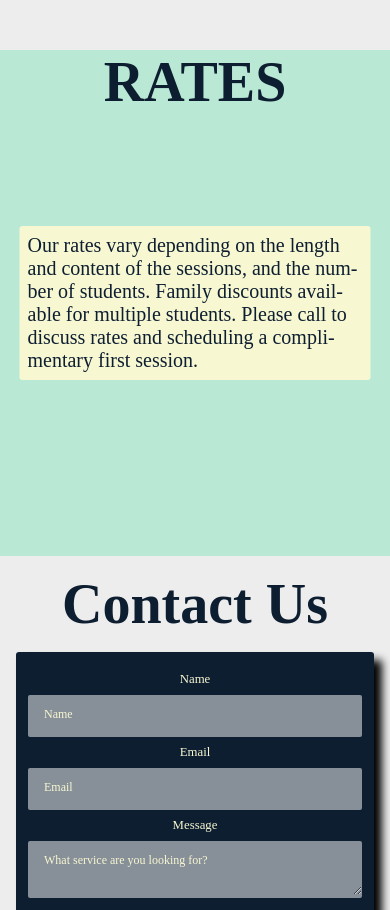
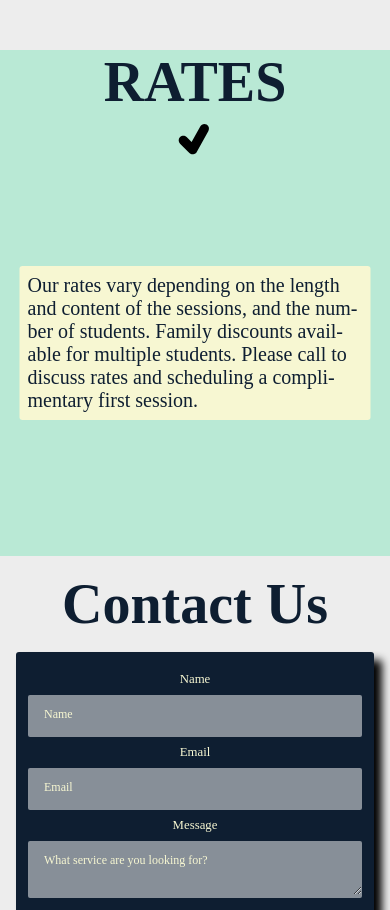
Before and after one commit to NateMail/greatexpectationsmoc, a React (Create React App) app: page / in a window 390 px wide. Shown: the part 7331-8241 px from the top of the page. Built offline with nearby package versions, Linux system fonts and the light colour scheme; a web font is replaced by a local one.

Commit message:
Rates icon

```diff
--- a/src/components/Rates.js
+++ b/src/components/Rates.js
@@ -1,9 +1,11 @@
 import React from "react";
+import { TiTick } from "react-icons/ti";
 
 const Rates = () => {
   return (
     <div className="rates" id="rates">
       <h2 className="rates__heading">Rates</h2>
+      <TiTick className="rates__icon" />
       <div className="rates__container">
         <p className="rates__message">
           Our rates vary depending on the length and content of the sessions,
--- a/src/css/style.css
+++ b/src/css/style.css
@@ -496,10 +496,17 @@ body {
     background-color: #f7f7d2;
     border-radius: 3px;
     left: 50%;
+    margin-top: 5rem;
     position: absolute;
     top: 50%;
     transform: translate(-50%, -50%);
     width: 90%; }
+    @media only screen and (max-width: 56.25em) {
+      .rates__container {
+        margin-top: 0; } }
+    @media only screen and (max-width: 37.5em) {
+      .rates__container {
+        margin-top: 5rem; } }
   .rates__heading {
     color: #0e1e31;
     font-size: 7rem;
@@ -509,6 +516,14 @@ body {
     @media only screen and (max-width: 56.25em) {
       .rates__heading {
         margin: 1.5rem; } }
+  .rates__icon {
+    display: inline-block;
+    font-size: 10rem;
+    width: 100%; }
+    @media only screen and (max-width: 37.5em) {
+      .rates__icon {
+        font-size: 7rem;
+        margin-top: -2rem; } }
   .rates__message {
     color: #0e1e31;
     font-size: 5rem;
--- a/src/sass/layouts/_rates.scss
+++ b/src/sass/layouts/_rates.scss
@@ -12,10 +12,19 @@
     background-color: $color-pale-yellow;
     border-radius: 3px;
     left: 50%;
+    margin-top: 5rem;
     position: absolute;
     top: 50%;
     transform: translate(-50%, -50%);
     width: 90%;
+
+    @include respond(tab-port) {
+      margin-top: 0;
+    }
+
+    @include respond(phone) {
+      margin-top: 5rem;
+    }
   }
 
   &__heading {
@@ -27,6 +36,17 @@
 
     @include respond(tab-port) {
       margin: 1.5rem;
+    }
+  }
+
+  &__icon {
+    display: inline-block;
+    font-size: 10rem;
+    width: 100%;
+
+    @include respond(phone) {
+      font-size: 7rem;
+      margin-top: -2rem;
     }
   }
 
```
